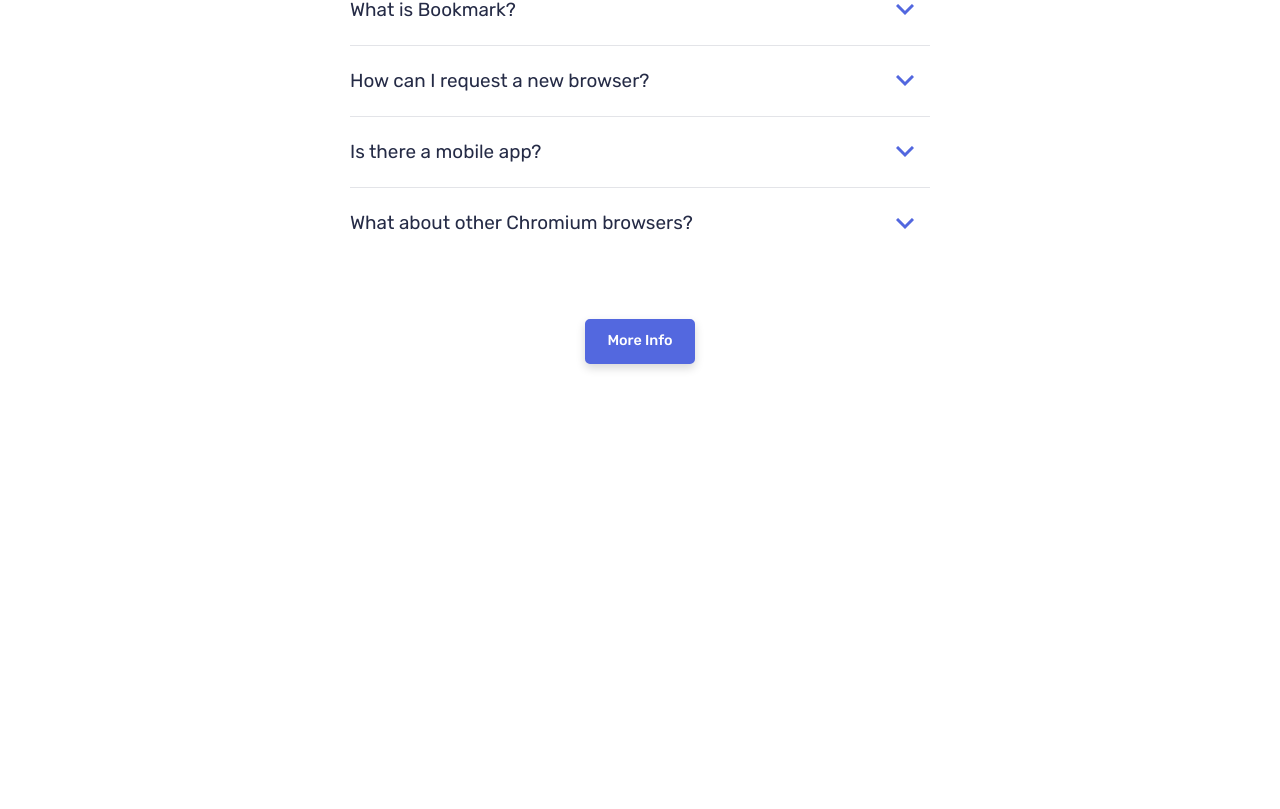
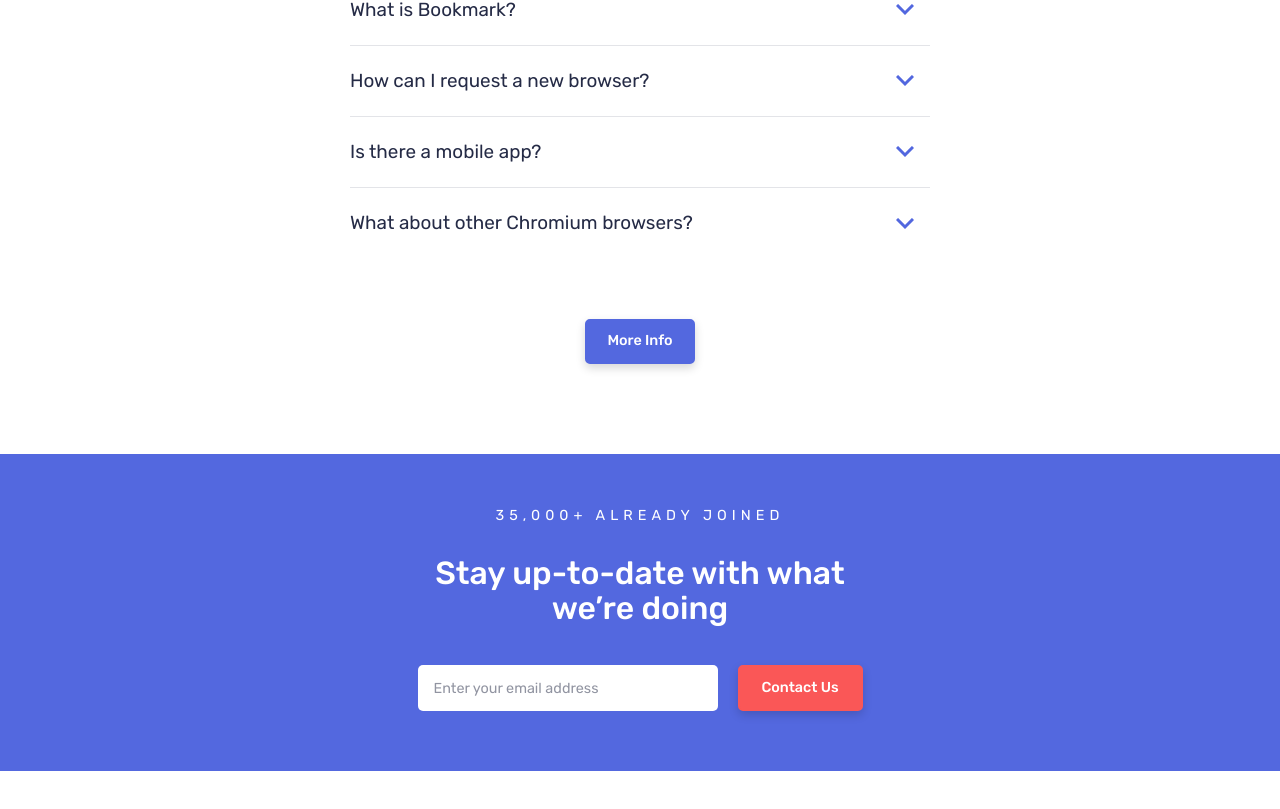
Before and after one commit to Ryusse/bookmark-landing-page, a Vue app: page / in a window 1280 px wide. Shown: the part 2587-3396 px from the top of the page. Before the commit the page ends 3041 px from the top, so only its background shows below. Built offline with nearby package versions, Linux system fonts and the light colour scheme.

Commit message:
create emailList component prototype

```diff
--- a/src/App.vue
+++ b/src/App.vue
@@ -5,6 +5,8 @@
     <TheFeatures/>
     <TheExtension />
     <TheFaq />
+    <TheEmailList />
+    <TheFooter />
   </main>
 </template>
 
@@ -13,7 +15,9 @@
 import TheHero from "./components/TheHero.vue";
 import TheExtension from './components/TheExtension.vue';
 import TheFeatures from "./components/TheFeatures.vue";
-import TheFaq from "./components/TheFaq.vue"
+import TheFaq from "./components/TheFaq.vue";
+import TheEmailList from "./components/TheEmailList.vue";
+import TheFooter from "./components/TheFooter.vue";
 
 export default {
   name: "App",
@@ -22,7 +26,9 @@
     TheHero,
     TheExtension,
     TheFeatures,
-    TheFaq
+    TheFaq,
+    TheEmailList,
+    TheFooter
   },
 };
 </script>
--- /dev/null
+++ b/src/assets/sass/components/_TheEmailList.scss
@@ -0,0 +1,45 @@
+@use "../abstracts/all" as *;
+
+.emailList {
+  grid-area: email;
+  box-sizing: border-box;
+  background-color: $soft-blue;
+  color: white;
+  text-align: center;
+  padding: 50px 20px;
+  @include flexbox(col, center, center);
+
+  &__subtitle {
+    font-size: .9rem;
+    text-transform: uppercase;
+    letter-spacing: 5px;
+  }
+
+  &__title {
+    width: 100%;
+    max-width: 450px;
+    color: inherit;
+    margin-top: 29px;
+  }
+}
+
+.emailList__signup {
+  width: 100%;
+  margin-top: 29px;
+  @include flexbox(null, center, center, 0 20px);
+  flex-wrap: wrap;
+
+  &__email {
+    box-sizing: border-box;
+    width: 300px;
+    height: 46px;
+    padding-left: 16px;
+    border-radius: 5px;
+    border: none;
+    font-size: .9rem;
+
+    &::placeholder {
+      color: $grayish-blue;
+    }
+  }
+}
--- /dev/null
+++ b/src/assets/sass/components/_TheFooter.scss
@@ -0,0 +1,6 @@
+@use '../abstracts/all' as *;
+
+footer {
+  grid-area: footer;
+  background-color: $very-dark-blue;
+}
--- a/src/assets/sass/components/_all.scss
+++ b/src/assets/sass/components/_all.scss
@@ -4,4 +4,6 @@
 @forward 'TheExtensions';
 @forward 'TheFaq';
 @forward 'TheFeatures';
-@forward 'Tabs'
+@forward 'Tabs';
+@forward 'TheEmailList';
+@forward 'TheFooter';
--- a/src/assets/sass/layout/_Layout.scss
+++ b/src/assets/sass/layout/_Layout.scss
@@ -14,6 +14,7 @@
     ".       features    .   "
     ".        ext        .   "
     ".        faq        .   "
+    "email   email    email  "
     " footer  footer  footer ";
   height: auto;
 
--- /dev/null
+++ b/src/components/TheEmailList.vue
@@ -0,0 +1,40 @@
+<template>
+  <section class="emailList">
+    <span class="emailList__subtitle">35,000+ already joined</span>
+    <h2 class="emailList__title">Stay up-to-date with what we’re doing</h2>
+    <form class="emailList__signup">
+      <input
+        type="email"
+        name="emailList"
+        class="emailList__signup__email"
+        placeholder="Enter your email address"
+      />
+      <BaseButton
+        :bgColor="'hsl(0, 94%, 66%)'"
+        :width="125"
+        :height="46"
+        class="emailList__signup__btn"
+      >
+        Contact Us
+      </BaseButton>
+    </form>
+  </section>
+</template>
+
+<script>
+import BaseButton from "./BaseButton.vue";
+
+export default {
+  name: "TheEmailList",
+  components: {
+    BaseButton,
+  },
+  emialRegex: /^[a-zA-Z0-9.!#$%&’*+/=?^_`{|}~-]+@[a-zA-Z0-9-]+(?:\.[a-zA-Z0-9-]+)*$/,
+  methods: {
+    validateEmail(email) {
+      const pattern = /^(([^<>()[\]\\.,;:\s@"]+(\.[^<>()[\]\\.,;:\s@"]+)*)|(".+"))@((\[[0-9]{1,3}\.[0-9]{1,3}\.[0-9]{1,3}\.[0-9]{1,3}])|(([a-zA-Z\-0-9]+\.)+[a-zA-Z]{2,}))$/;
+      return pattern.test(String(email).toLowerCase());
+    },
+  },
+};
+</script>
--- /dev/null
+++ b/src/components/TheFooter.vue
@@ -0,0 +1,13 @@
+<template>
+  <footer></footer>
+</template>
+
+<script>
+export default {
+  name: "TheFooter"
+}
+</script>
+
+<style>
+
+</style>
```
Also changed, not shown: design/content.md (+2 -3 lines).
